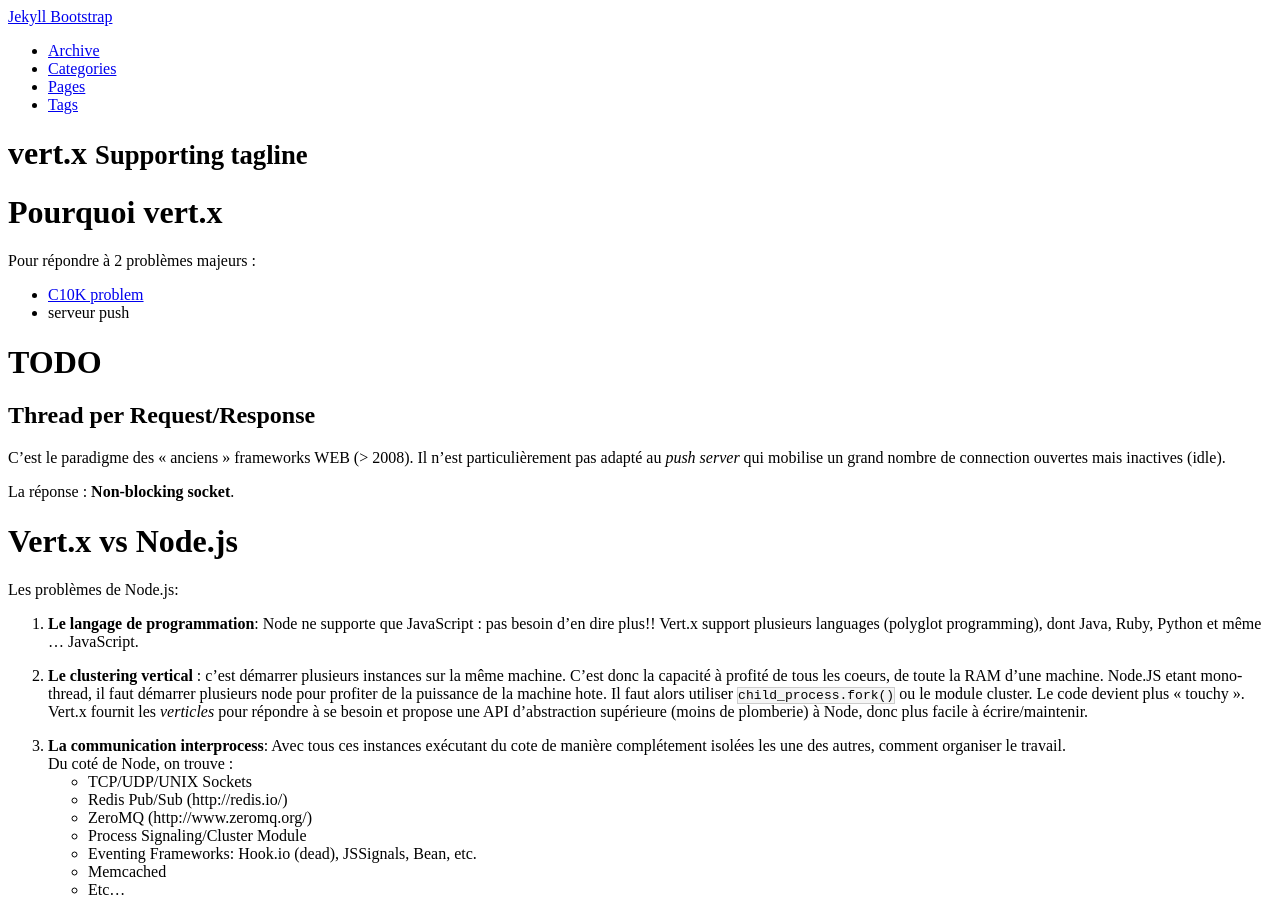
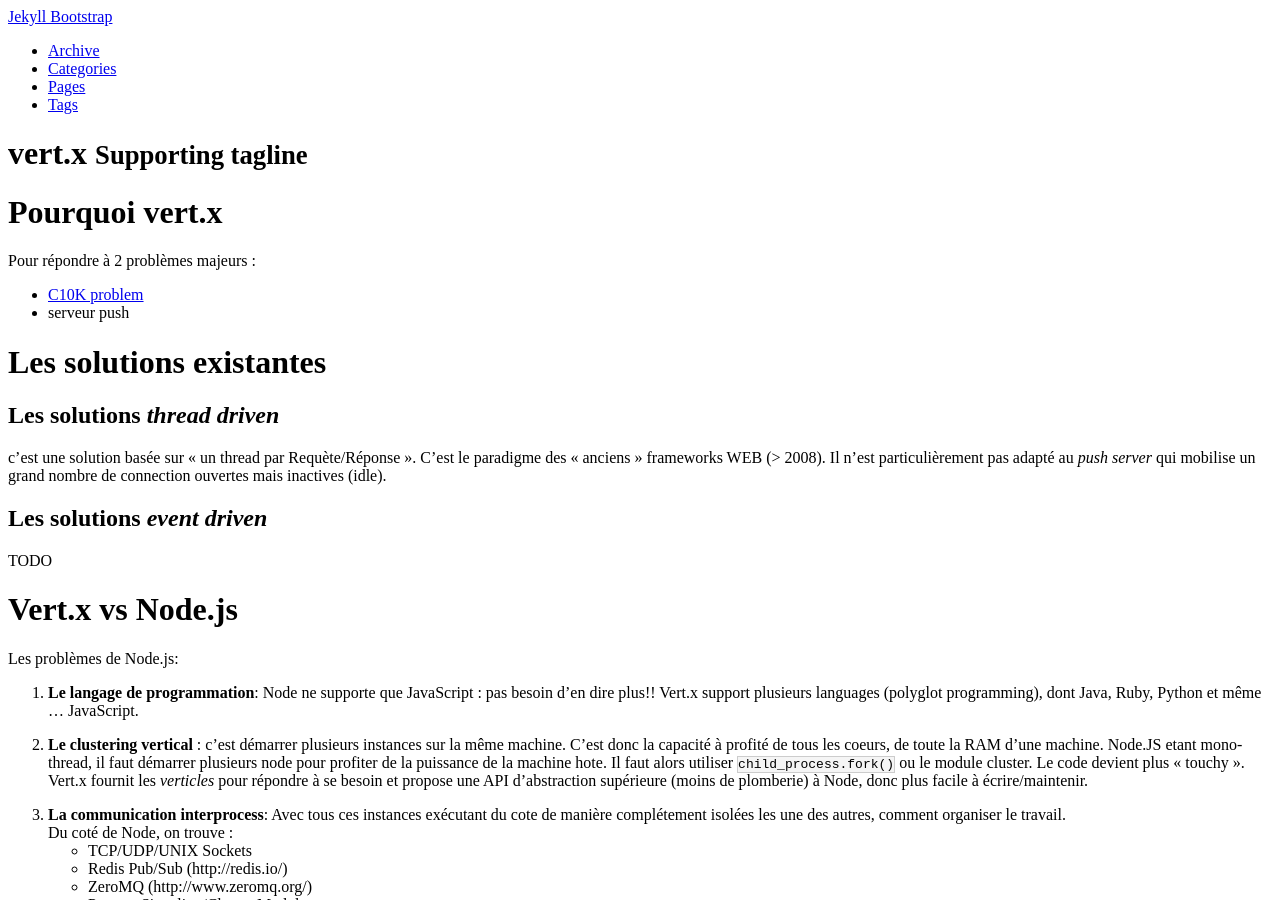
Before and after one commit to jidify/jidify.github.io, a Jekyll site: the page built from _posts/2014-10-07-vertx.md, in a window 1280 px wide and 900 px high. Built offline with Jekyll 4.4.1, drawn with Linux system fonts in a browser that asks for light colours; comment, search, counter and statistics services are not loaded.

Commit message:
update vert.x post

```diff
--- a/_posts/2014-10-07-vertx.md
+++ b/_posts/2014-10-07-vertx.md
@@ -14,13 +14,16 @@ Pour répondre à 2 problèmes majeurs :
   - [C10K problem](http://fr.wikipedia.org/wiki/C10k_problem)
   - serveur push
 
-#TODO
+#Les solutions existantes
 
-##Thread per Request/Response
+##Les solutions _thread driven_
 
+c’est une solution basée sur « un thread par Requète/Réponse ».
 C’est le paradigme des « anciens » frameworks WEB (> 2008). Il n’est particulièrement pas adapté au _push server_ qui mobilise un grand nombre de connection ouvertes mais inactives (idle).
 
-La réponse : **Non-blocking socket**.
+##Les solutions _event driven_
+
+TODO
 
 
 #Vert.x vs Node.js
```
